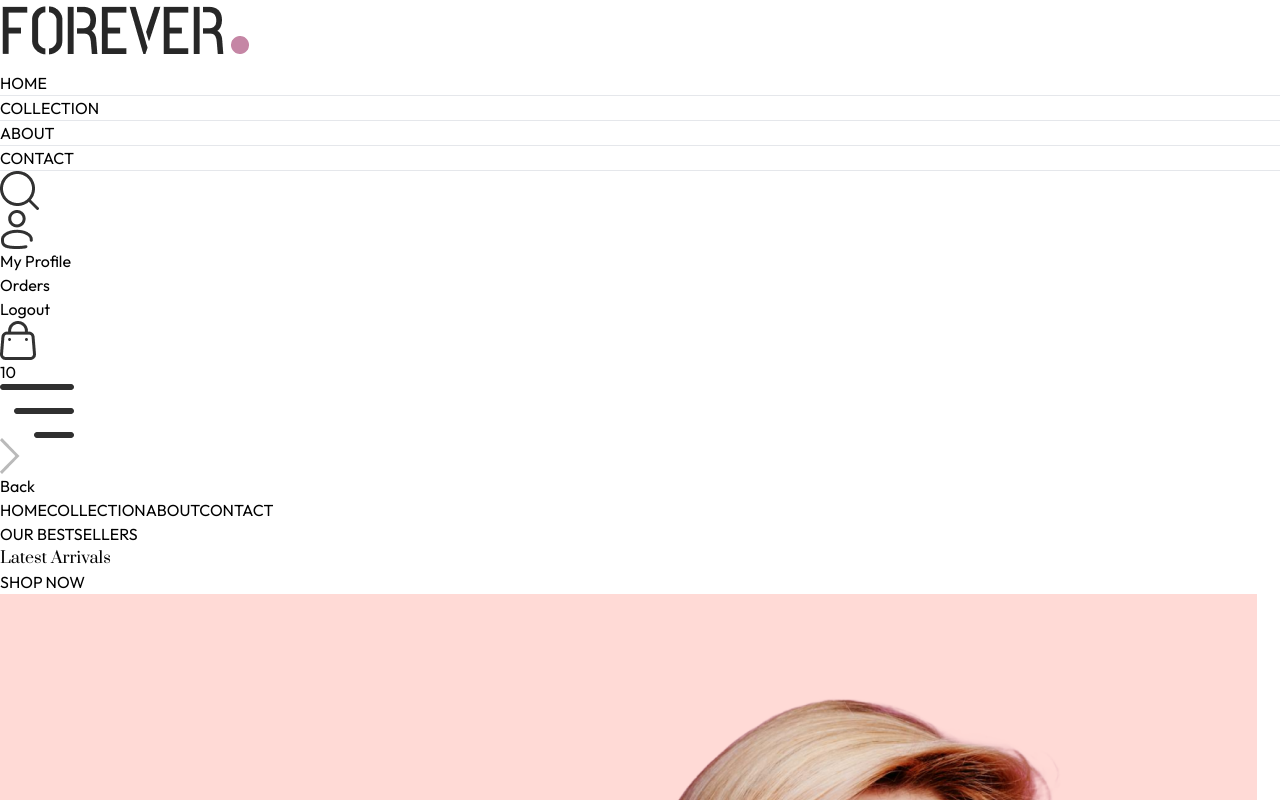
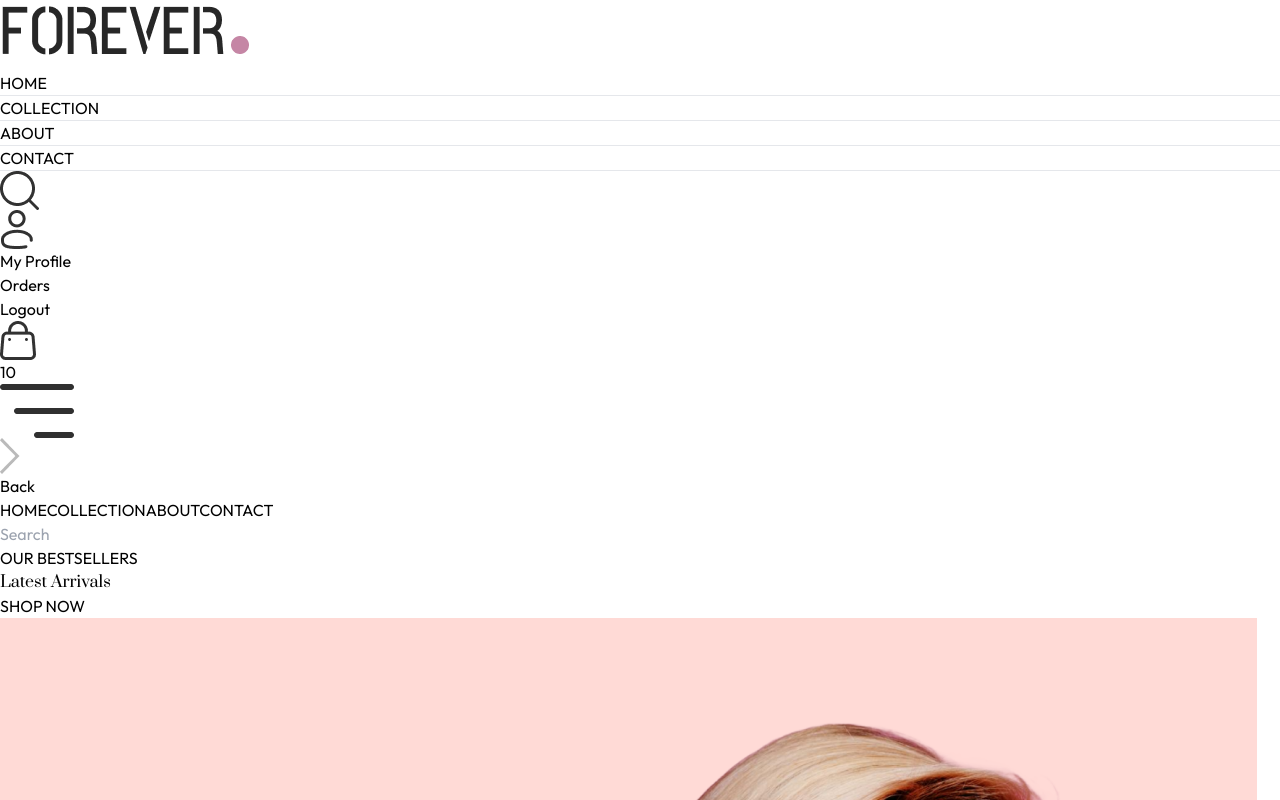
Before and after one commit to Andrew-Projects-1/E-Commerce, a React (Vite) app in the folder frontend/: page / in a window 1280 px wide. Shown: the top 800 px of the page. Built offline with nearby package versions, Linux system fonts and the light colour scheme.

Commit message:
Added searchbar input

```diff
--- a/frontend/src/components/SearchBar.jsx
+++ b/frontend/src/components/SearchBar.jsx
@@ -8,6 +8,7 @@ const SearchBar = () => {
   return showSearch ? (
     <div className='border-t botder-b bg-gray-50 text-center'>
       <div className='inline-flex items-center justify-center border border-gray-400 px-5 py-2 my-5 mx-3 rounded-full w-3/4 sm:w-1/2'>
+        <input type="text" placeholder='Search'/>
 
       </div>
     </div>
```
